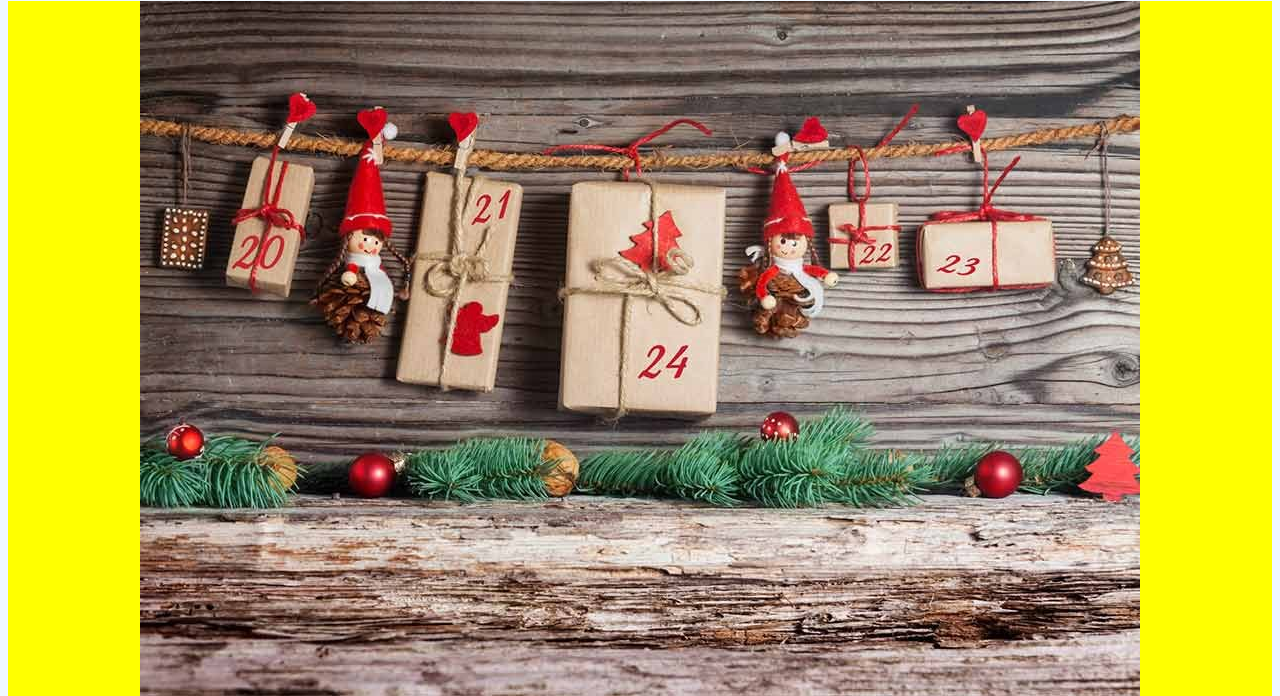
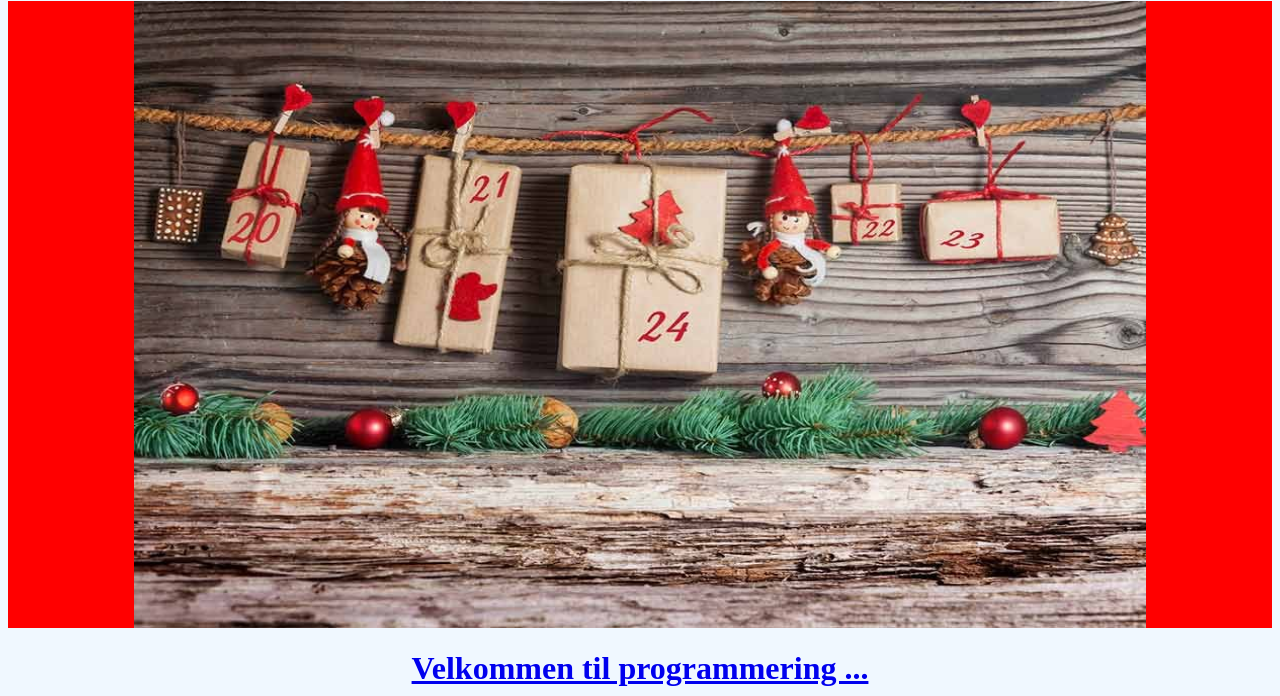
Before and after one commit to lastkus/lastkus.github.io, a plain HTML site: page index.html in a window 1280 px wide. Shown: the part 311-1007 px from the top of the page. Drawn offline with Linux system fonts and the light colour scheme.

Commit message:
Size changes to christmas banner

```diff
--- a/index.html
+++ b/index.html
@@ -9,7 +9,7 @@
 			}
 		header {
 			color:blue;
-			background-color:yellow;
+			background-color:red;
 			font-size:72px;
 			text-transform:uppercase;
 			text-decoration:underline;
@@ -50,7 +50,7 @@
 	<img src="http://oppgaver.kidsakoder.no/web/forsvunnet_katt/ressurser/catswithhats.gif">
 	<header id="christmas_head">
 		<! --- Image: iStokphoto, from https://www.viivilla.no/interior/fest-og-hoytider/hjemmelaget-julekalender/ --- >
-		<a href="julekalender.html"><img src="julekalender_banner.jpg" alt="Klikk for å åpne julekalenderen"></a>
+		<a href="julekalender.html"><img src="julekalender_banner.jpg" width="80%" height="80%" alt="Klikk for å åpne julekalenderen"></a>
 	</header>
 	<!<header id="pagehead">
 		<h1><a href="progkus.html">Velkommen til programmering ...</a></h1>
```
